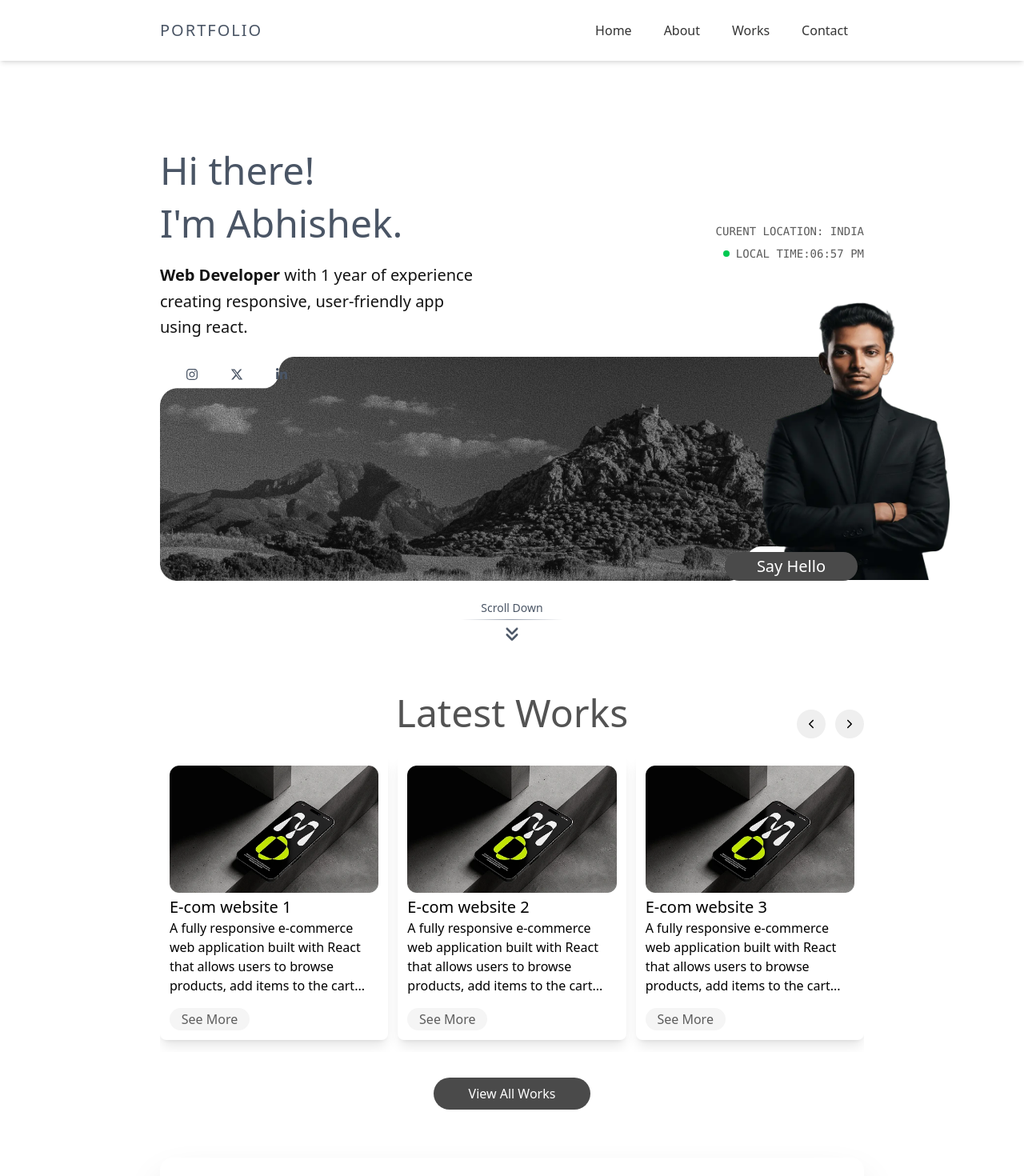
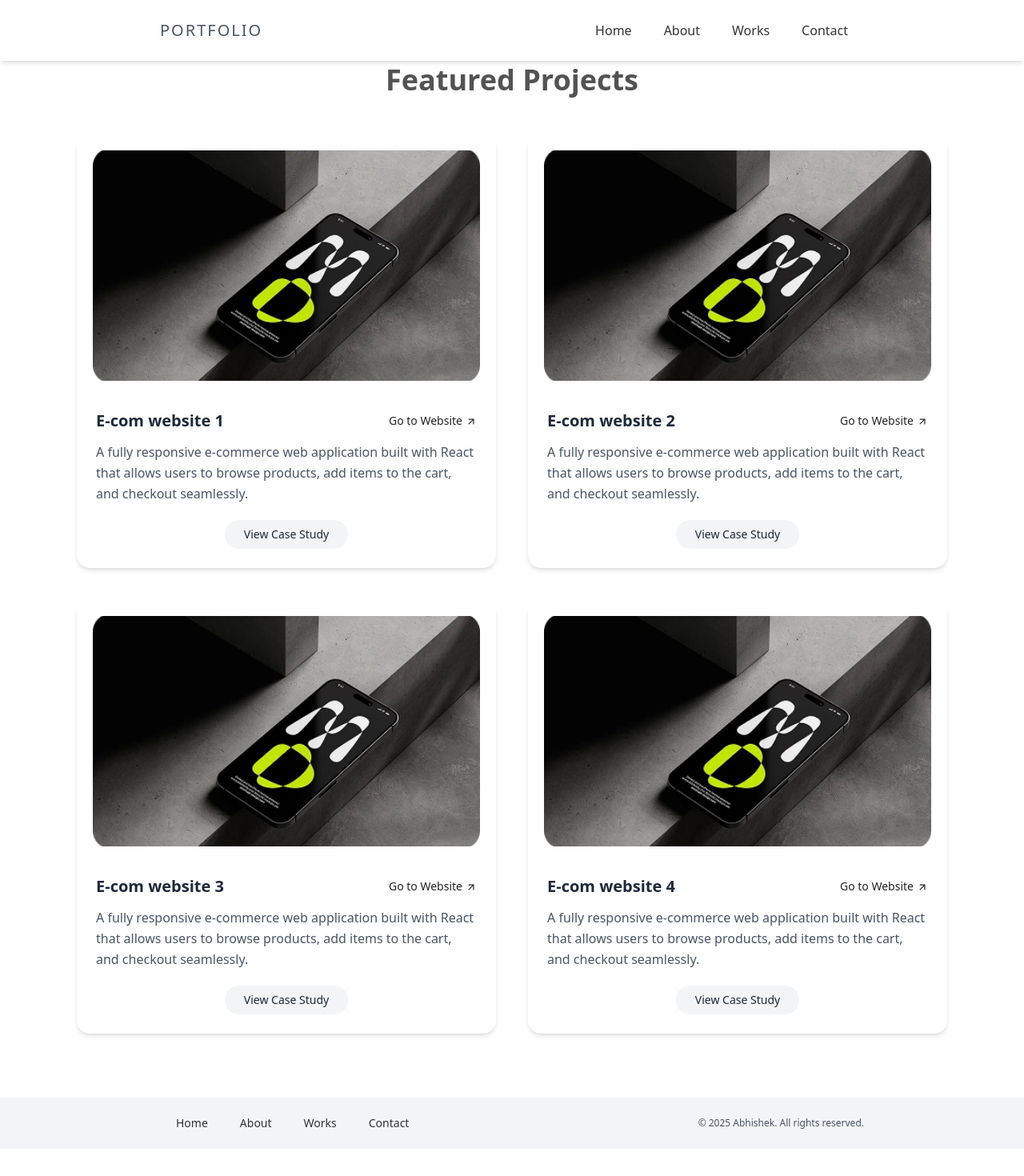
Before and after one commit to abhishekkarayil/portfolio, a React (Vite) app: page / in a window 1280 px wide. Shown: the top 1470 px of the page at 80% size. After the commit the page ends 1436 px from the top, so only its background shows below. Built offline with nearby package versions, Linux system fonts and the light colour scheme.

Commit message:
feat: add Projects and Footer components, update App structure for better organization

```diff
--- a/src/App.jsx
+++ b/src/App.jsx
@@ -7,18 +7,22 @@ import Home from './Components/Home/Home'
 import Works from './Components/Works/Works'
 import AboutMe from './Components/AboutMe/AboutMe'
 import Contact from './Components/Contact/Contact'
-
+import Footer from './Components/Footer/Footer'
+import Projects from './Components/Featured-Projects/Projects.jsx'
 
 function App() {
   const [count, setCount] = useState(0)
 
   return (
     <>
-    <Headers />
+    {/* <Headers />
     <Home />
     <Works/>
     <AboutMe/>
     <Contact/>
+    <Footer/> */}
+
+    <Projects/>
 
 
     </>
--- a/src/Components/Contact/Contact.jsx
+++ b/src/Components/Contact/Contact.jsx
@@ -1,16 +1,14 @@
 import React from "react";
 import bgImage from "../../assets/Images/Group 17.webp";
-import { MdOutlineAttachEmail } from "react-icons/md";
-import { MdLocalPhone } from "react-icons/md";
-import { FaXTwitter } from "react-icons/fa6";
-import { FaLinkedinIn, FaInstagram } from "react-icons/fa";
+import { MdOutlineAttachEmail, MdLocalPhone } from "react-icons/md";
+import { FaXTwitter, FaLinkedinIn, FaInstagram } from "react-icons/fa6";
 
 function Contact() {
   const socialItems = [
-      { label: 'Instagram', link: 'https://instagram.com', icon: <FaInstagram /> },
-      { label: 'X', link: 'https://twitter.com', icon: <FaXTwitter /> },
-      { label: 'LinkedIn', link: 'https://linkedin.com', icon: <FaLinkedinIn /> },
-    ];
+    { label: "Instagram", link: "https://instagram.com", icon: <FaInstagram /> },
+    { label: "X", link: "https://twitter.com", icon: <FaXTwitter /> },
+    { label: "LinkedIn", link: "https://linkedin.com", icon: <FaLinkedinIn /> },
+  ];
 
   return (
     <div
@@ -20,34 +18,89 @@ function Contact() {
         backgroundPosition: "center",
         minHeight: "100vh",
       }}
+      className="flex items-center justify-center py-16 px-4 sm:px-6 md:px-10"
     >
-      <div>
-        <div className="px-50 ">
-            <h1 className="text-4xl text-[#FFFFFF]">Get in Touch</h1>
-            <p className="text-[#FFFFFF] mt-5 text-sm">Have a question, a project idea, or just want to say hello? I’m always happy to connect! Fill out the form below or reach me through email or social media, and I’ll get back to you as soon as possible.</p>
-            <div className="flex text-[#FFFFFF] mt-7 gap-2.5 "><MdOutlineAttachEmail />abhishekkarayil@gmail.com</div>
-            <div className="flex text-[#FFFFFF] mt-7 gap-2.5"><MdLocalPhone />+91 8281970249</div>
+      {/* Main Container */}
+      <div className="flex flex-col md:flex-row items-center md:items-center justify-between gap-16 w-full max-w-6xl">
 
-            <div className="text-[#FFFFFF]"><h3>Conect me With</h3>
+        {/* Left Section */}
+        <div className="text-white space-y-8 text-center md:text-left md:w-1/2">
+          <div>
+            <h1 className="text-3xl sm:text-4xl md:text-5xl font-bold mb-6">
+              Get in Touch
+            </h1>
+            <p className="text-gray-300 text-sm sm:text-base leading-relaxed">
+              Have a question, a project idea, or just want to say hello? <br className="hidden md:block" />
+              I'm always happy to connect! Fill out the form below or <br className="hidden md:block" />
+              reach me through email or social media, and I'll get back to <br className="hidden md:block" />
+              you as soon as possible.
+            </p>
+          </div>
 
-            <ul className='flex gap-[9px]  mt-1 text-[6px] md:gap-5 lg:gap-10 md:text-base md:mt-1 text-[#FFFFFF] rounded-3xl'>
+          <div className="flex flex-col gap-4 items-center md:items-start">
+            <div className="flex items-center gap-3 text-gray-200 text-sm sm:text-base">
+              <MdOutlineAttachEmail className="text-xl" />
+              <span>abhishekkarayil@gmail.com</span>
+            </div>
+            <div className="flex items-center gap-3 text-gray-200 text-sm sm:text-base">
+              <MdLocalPhone className="text-xl" />
+              <span>+91 8281970249</span>
+            </div>
+          </div>
+
+          <div>
+            <h3 className="text-gray-300 mb-3">Connect with Me</h3>
+            <ul className="flex justify-center md:justify-start gap-6">
               {socialItems.map((social, index) => (
                 <li key={index}>
-                  <a href={social.link} target='_blank' rel='noreferrer' className='inline-flex items-center'>
+                  <a
+                    href={social.link}
+                    target="_blank"
+                    rel="noreferrer"
+                    className="flex items-center justify-center text-white text-2xl hover:text-gray-300 transition-colors"
+                  >
                     {social.icon}
                   </a>
                 </li>
               ))}
             </ul>
           </div>
-            </div>
+        </div>
 
-        </div>
-        <div>
+        {/* Right Section (Form) */}
+        <div className="bg-white rounded-3xl w-full sm:w-[90%] md:w-[420px] lg:w-[480px] shadow-2xl p-6 sm:p-8 md:p-10 flex-shrink-0">
+          <form className="space-y-5">
+            <input
+              type="text"
+              placeholder="Name"
+              className="w-full px-5 py-3 bg-[#F5F5F5] rounded-xl focus:outline-none focus:ring-2 focus:ring-gray-400 focus:bg-white transition-all"
+            />
+            <input
+              type="email"
+              placeholder="Email"
+              className="w-full px-5 py-3 bg-[#F5F5F5] rounded-xl focus:outline-none focus:ring-2 focus:ring-gray-400 focus:bg-white transition-all"
+            />
+            <input
+              type="text"
+              placeholder="Subject"
+              className="w-full px-5 py-3 bg-[#F5F5F5] rounded-xl focus:outline-none focus:ring-2 focus:ring-gray-400 focus:bg-white transition-all"
+            />
+            <textarea
+              placeholder="Message"
+              rows="5"
+              className="w-full px-5 py-3 bg-[#F5F5F5] rounded-xl focus:outline-none focus:ring-2 focus:ring-gray-400 focus:bg-white transition-all resize-none"
+            ></textarea>
 
+            <button
+              type="submit"
+              className="w-full bg-[#4A4A4A] hover:bg-[#3c3c3c] text-white font-medium py-3 rounded-full transition-colors duration-300"
+            >
+              Drop a Message
+            </button>
+          </form>
         </div>
       </div>
-
+    </div>
   );
 }
 
--- /dev/null
+++ b/src/Components/Featured-Projects/Projects.jsx
@@ -0,0 +1,114 @@
+import React from "react";
+import Rectangle26 from "../../assets/Images/Rectangle 26.webp";
+import { FiArrowUpRight } from "react-icons/fi";
+import Footer from "../Footer/Footer";
+import Headers from "../Header/Header";
+
+function Projects() {
+  const projects = [
+    {
+      title: "E-com website 1",
+      description:
+        "A fully responsive e-commerce web application built with React that allows users to browse products, add items to the cart, and checkout seamlessly.",
+      link: "#",
+      caseStudy: "#",
+      image: Rectangle26,
+    },
+    {
+      title: "E-com website 2",
+      description:
+        "A fully responsive e-commerce web application built with React that allows users to browse products, add items to the cart, and checkout seamlessly.",
+      link: "#",
+      caseStudy: "#",
+      image: Rectangle26,
+    },
+    {
+      title: "E-com website 3",
+      description:
+        "A fully responsive e-commerce web application built with React that allows users to browse products, add items to the cart, and checkout seamlessly.",
+      link: "#",
+      caseStudy: "#",
+      image: Rectangle26,
+    },
+    {
+      title: "E-com website 4",
+      description:
+        "A fully responsive e-commerce web application built with React that allows users to browse products, add items to the cart, and checkout seamlessly.",
+      link: "#",
+      caseStudy: "#",
+      image: Rectangle26,
+    },
+  ];
+
+  return (
+    <>
+      <Headers />
+
+      <section className="py-16 sm:py-20 bg-white" id="projects">
+        <div className="max-w-6xl mx-auto px-4 sm:px-6 lg:px-8">
+
+          <h2 className="text-2xl sm:text-3xl md:text-4xl font-bold text-center text-[#535353] mb-10 sm:mb-12">
+            Featured Projects
+          </h2>
+
+
+          <div className="grid grid-cols-1 sm:grid-cols-2 gap-6 md:gap-8 lg:gap-10">
+            {projects.map((project, index) => (
+              <div
+                key={index}
+                className="flex flex-col shadow-md hover:shadow-xl rounded-2xl bg-white overflow-hidden transition-all duration-300"
+              >
+
+                <div className="w-full p-4 sm:p-5">
+                  <img
+                    src={project.image}
+                    alt={project.title}
+                    className="w-full h-52 sm:h-60 md:h-64 lg:h-72 object-cover rounded-xl"
+                  />
+                </div>
+
+
+                <div className="p-4 sm:px-6 pb-6 flex flex-col justify-between flex-grow">
+
+                  <div className="flex items-center justify-between gap-2 mb-3">
+                    <h3 className="text-lg sm:text-xl font-semibold text-gray-800">
+                      {project.title}
+                    </h3>
+                    <a
+                      href={project.link}
+                      target="_blank"
+                      rel="noopener noreferrer"
+                      className="flex items-center text-sm font-medium text-[#242424] hover:text-gray-900 transition-colors"
+                    >
+                      Go to Website
+                      <FiArrowUpRight className="ml-1 mt-[1px]" />
+                    </a>
+                  </div>
+
+
+                  <p className="text-gray-600 text-sm sm:text-base leading-relaxed mb-5">
+                    {project.description}
+                  </p>
+
+
+                  <div className="flex justify-center">
+                    <a
+                      href={project.caseStudy}
+                      className="inline-block px-6 py-2 rounded-full bg-gray-100 hover:bg-gray-200 text-gray-800 font-medium text-sm transition-colors"
+                    >
+                      View Case Study
+                    </a>
+                  </div>
+                </div>
+              </div>
+            ))}
+          </div>
+        </div>
+      </section>
+
+      <Footer />
+    </>
+  );
+}
+
+export default Projects;
--- /dev/null
+++ b/src/Components/Footer/Footer.jsx
@@ -0,0 +1,39 @@
+import React from "react";
+
+function Footer() {
+    const menuItems = [
+    { label: 'Home', ariaLabel: 'Go to home page', link: '/' },
+    { label: 'About', ariaLabel: 'Learn about us', link: '/about' },
+    { label: 'Works', ariaLabel: 'View our works', link: '/works' },
+    { label: 'Contact', ariaLabel: 'Get in touch', link: '/contact' }
+  ];
+  return (
+
+    <footer className="bg-gray-900 text-gray-800 ">
+       <div className="bg-gray-100 py-4  flex flex-col md:flex-row justify-between items-center md:px-15 lg:px-50">
+
+        <ul className="flex  text-sm mb-3 md:mb-0">
+
+{
+            menuItems.map((item, index) => (
+              <li
+                key={index}
+                className="text-[#333] font-medium sm-text-l px-5 py-1.2 cursor-pointer border-gray-700 hover:text-gray-700 md:px-5 md:py-1.5 hover:bg-gray-100 ">
+                {item.label}
+              </li>
+            ))
+          }
+
+        </ul>
+
+
+
+        <p className="text-xs text-gray-600">
+          © 2025 Abhishek. All rights reserved.
+        </p>
+      </div>
+    </footer>
+  );
+}
+
+export default Footer;
```
